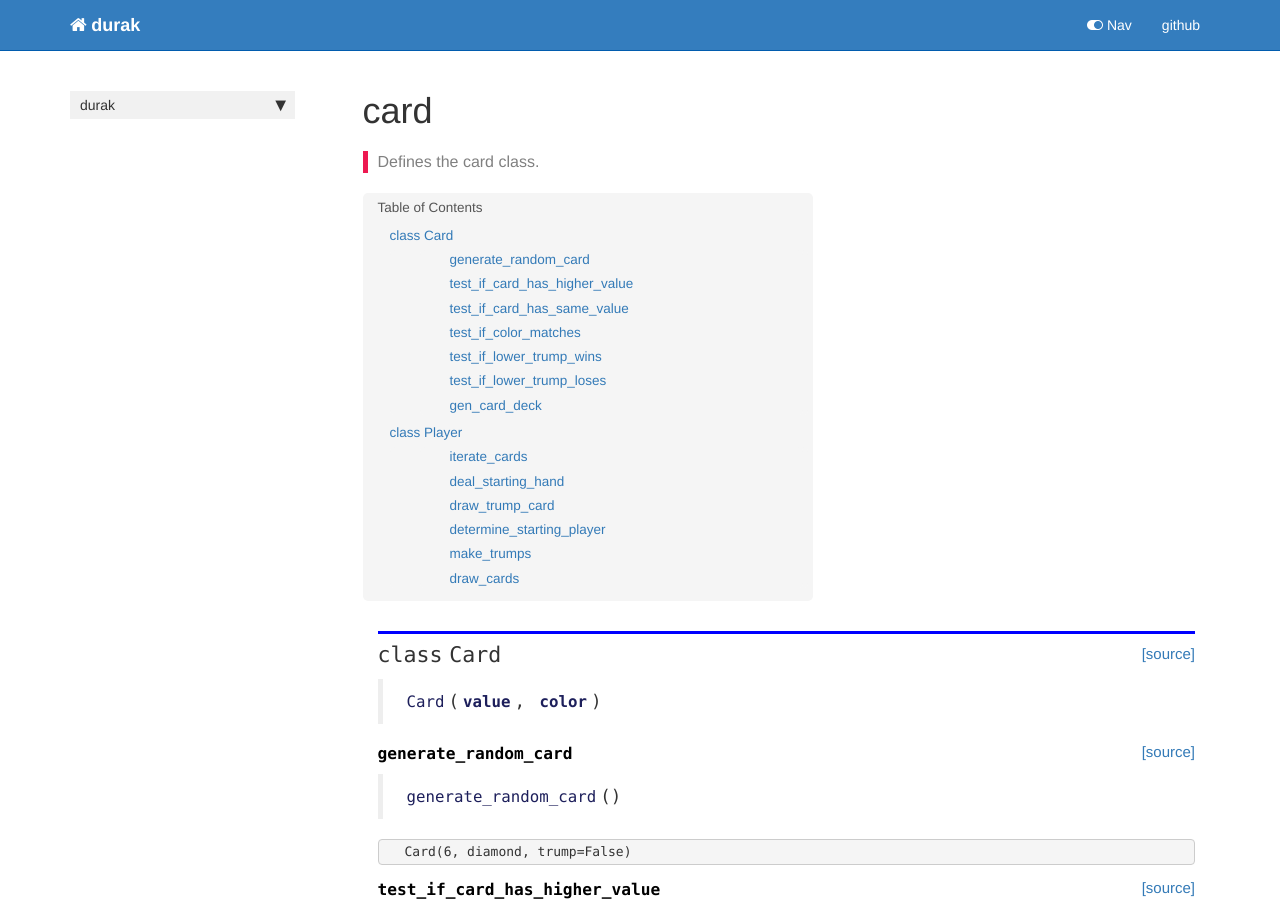
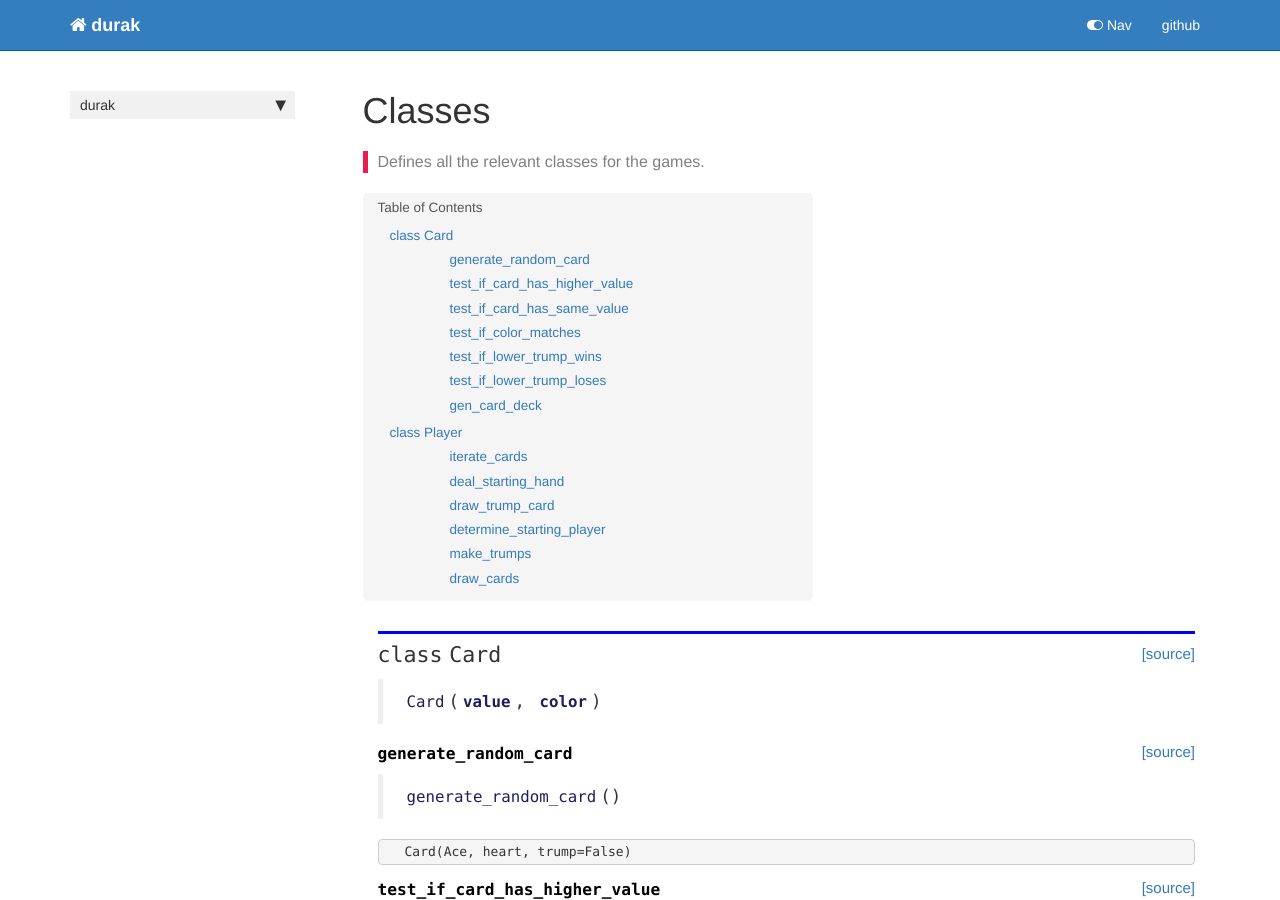
Before and after one commit to PascalPfeiffer777/durak, a Jekyll site: the page built from docs/core.html, in a window 1280 px wide and 900 px high. Built offline with Jekyll 4.4.1, drawn with Linux system fonts in a browser that asks for light colours; nearby versions of some CDN libraries; comment, search, counter and statistics services are not loaded.

Commit message:
added docs

```diff
--- a/docs/_data/sidebars/home_sidebar.yml
+++ b/docs/_data/sidebars/home_sidebar.yml
@@ -10,7 +10,7 @@ entries:
       title: Overview
       url: /
     - output: web,pdf
-      title: card
+      title: Classes
       url: core.html
     - output: web,pdf
       title: Title
--- a/docs/core.html
+++ b/docs/core.html
@@ -1,13 +1,13 @@
 ---
 
-title: card
+title: Classes
 
 
 keywords: fastai
 sidebar: home_sidebar
 
-summary: "Defines the card class."
-description: "Defines the card class."
+summary: "Defines all the relevant classes for the games.   "
+description: "Defines all the relevant classes for the games.   "
 nb_path: "00_core.ipynb"
 ---
 <!--
@@ -47,7 +47,7 @@ nb_path: "00_core.ipynb"
 
 
 <div class="output_markdown rendered_html output_subarea ">
-<h2 id="Card" class="doc_header"><code>class</code> <code>Card</code><a href="https://github.com/Pascal/durak/tree/master/durak/core.py#L15" class="source_link" style="float:right">[source]</a></h2><blockquote><p><code>Card</code>(<strong><code>value</code></strong>, <strong><code>color</code></strong>)</p>
+<h2 id="Card" class="doc_header"><code>class</code> <code>Card</code><a href="https://github.com/Pascal/durak/tree/master/durak/core.py#L14" class="source_link" style="float:right">[source]</a></h2><blockquote><p><code>Card</code>(<strong><code>value</code></strong>, <strong><code>color</code></strong>)</p>
 </blockquote>
 
 </div>
@@ -85,7 +85,7 @@ nb_path: "00_core.ipynb"
 
 
 <div class="output_markdown rendered_html output_subarea ">
-<h4 id="generate_random_card" class="doc_header"><code>generate_random_card</code><a href="https://github.com/Pascal/durak/tree/master/durak/core.py#L58" class="source_link" style="float:right">[source]</a></h4><blockquote><p><code>generate_random_card</code>()</p>
+<h4 id="generate_random_card" class="doc_header"><code>generate_random_card</code><a href="https://github.com/Pascal/durak/tree/master/durak/core.py#L57" class="source_link" style="float:right">[source]</a></h4><blockquote><p><code>generate_random_card</code>()</p>
 </blockquote>
 
 </div>
@@ -110,7 +110,7 @@ nb_path: "00_core.ipynb"
 
 
 <div class="output_text output_subarea output_execute_result">
-<pre>Card(6, diamond, trump=False)</pre>
+<pre>Card(Ace, heart, trump=False)</pre>
 </div>
 
 </div>
@@ -132,7 +132,7 @@ nb_path: "00_core.ipynb"
 
 
 <div class="output_markdown rendered_html output_subarea ">
-<h4 id="test_if_card_has_higher_value" class="doc_header"><code>test_if_card_has_higher_value</code><a href="https://github.com/Pascal/durak/tree/master/durak/core.py#L63" class="source_link" style="float:right">[source]</a></h4><blockquote><p><code>test_if_card_has_higher_value</code>()</p>
+<h4 id="test_if_card_has_higher_value" class="doc_header"><code>test_if_card_has_higher_value</code><a href="https://github.com/Pascal/durak/tree/master/durak/core.py#L62" class="source_link" style="float:right">[source]</a></h4><blockquote><p><code>test_if_card_has_higher_value</code>()</p>
 </blockquote>
 
 </div>
@@ -156,7 +156,7 @@ nb_path: "00_core.ipynb"
 
 
 <div class="output_markdown rendered_html output_subarea ">
-<h4 id="test_if_card_has_same_value" class="doc_header"><code>test_if_card_has_same_value</code><a href="https://github.com/Pascal/durak/tree/master/durak/core.py#L68" class="source_link" style="float:right">[source]</a></h4><blockquote><p><code>test_if_card_has_same_value</code>()</p>
+<h4 id="test_if_card_has_same_value" class="doc_header"><code>test_if_card_has_same_value</code><a href="https://github.com/Pascal/durak/tree/master/durak/core.py#L67" class="source_link" style="float:right">[source]</a></h4><blockquote><p><code>test_if_card_has_same_value</code>()</p>
 </blockquote>
 
 </div>
@@ -180,7 +180,7 @@ nb_path: "00_core.ipynb"
 
 
 <div class="output_markdown rendered_html output_subarea ">
-<h4 id="test_if_color_matches" class="doc_header"><code>test_if_color_matches</code><a href="https://github.com/Pascal/durak/tree/master/durak/core.py#L73" class="source_link" style="float:right">[source]</a></h4><blockquote><p><code>test_if_color_matches</code>()</p>
+<h4 id="test_if_color_matches" class="doc_header"><code>test_if_color_matches</code><a href="https://github.com/Pascal/durak/tree/master/durak/core.py#L72" class="source_link" style="float:right">[source]</a></h4><blockquote><p><code>test_if_color_matches</code>()</p>
 </blockquote>
 
 </div>
@@ -204,7 +204,7 @@ nb_path: "00_core.ipynb"
 
 
 <div class="output_markdown rendered_html output_subarea ">
-<h4 id="test_if_lower_trump_wins" class="doc_header"><code>test_if_lower_trump_wins</code><a href="https://github.com/Pascal/durak/tree/master/durak/core.py#L78" class="source_link" style="float:right">[source]</a></h4><blockquote><p><code>test_if_lower_trump_wins</code>()</p>
+<h4 id="test_if_lower_trump_wins" class="doc_header"><code>test_if_lower_trump_wins</code><a href="https://github.com/Pascal/durak/tree/master/durak/core.py#L77" class="source_link" style="float:right">[source]</a></h4><blockquote><p><code>test_if_lower_trump_wins</code>()</p>
 </blockquote>
 
 </div>
@@ -228,7 +228,7 @@ nb_path: "00_core.ipynb"
 
 
 <div class="output_markdown rendered_html output_subarea ">
-<h4 id="test_if_lower_trump_loses" class="doc_header"><code>test_if_lower_trump_loses</code><a href="https://github.com/Pascal/durak/tree/master/durak/core.py#L84" class="source_link" style="float:right">[source]</a></h4><blockquote><p><code>test_if_lower_trump_loses</code>()</p>
+<h4 id="test_if_lower_trump_loses" class="doc_header"><code>test_if_lower_trump_loses</code><a href="https://github.com/Pascal/durak/tree/master/durak/core.py#L83" class="source_link" style="float:right">[source]</a></h4><blockquote><p><code>test_if_lower_trump_loses</code>()</p>
 </blockquote>
 
 </div>
@@ -259,7 +259,7 @@ nb_path: "00_core.ipynb"
 
 
 <div class="output_markdown rendered_html output_subarea ">
-<h4 id="gen_card_deck" class="doc_header"><code>gen_card_deck</code><a href="https://github.com/Pascal/durak/tree/master/durak/core.py#L98" class="source_link" style="float:right">[source]</a></h4><blockquote><p><code>gen_card_deck</code>()</p>
+<h4 id="gen_card_deck" class="doc_header"><code>gen_card_deck</code><a href="https://github.com/Pascal/durak/tree/master/durak/core.py#L97" class="source_link" style="float:right">[source]</a></h4><blockquote><p><code>gen_card_deck</code>()</p>
 </blockquote>
 
 </div>
@@ -290,7 +290,7 @@ nb_path: "00_core.ipynb"
 
 
 <div class="output_markdown rendered_html output_subarea ">
-<h2 id="Player" class="doc_header"><code>class</code> <code>Player</code><a href="https://github.com/Pascal/durak/tree/master/durak/core.py#L107" class="source_link" style="float:right">[source]</a></h2><blockquote><p><code>Player</code>(<strong><code>name</code></strong>)</p>
+<h2 id="Player" class="doc_header"><code>class</code> <code>Player</code><a href="https://github.com/Pascal/durak/tree/master/durak/core.py#L106" class="source_link" style="float:right">[source]</a></h2><blockquote><p><code>Player</code>(<strong><code>name</code></strong>)</p>
 </blockquote>
 
 </div>
@@ -321,7 +321,7 @@ nb_path: "00_core.ipynb"
 
 
 <div class="output_markdown rendered_html output_subarea ">
-<h4 id="iterate_cards" class="doc_header"><code>iterate_cards</code><a href="https://github.com/Pascal/durak/tree/master/durak/core.py#L139" class="source_link" style="float:right">[source]</a></h4><blockquote><p><code>iterate_cards</code>(<strong><code>players</code></strong>)</p>
+<h4 id="iterate_cards" class="doc_header"><code>iterate_cards</code><a href="https://github.com/Pascal/durak/tree/master/durak/core.py#L144" class="source_link" style="float:right">[source]</a></h4><blockquote><p><code>iterate_cards</code>(<strong><code>players</code></strong>)</p>
 </blockquote>
 
 </div>
@@ -352,7 +352,7 @@ nb_path: "00_core.ipynb"
 
 
 <div class="output_markdown rendered_html output_subarea ">
-<h4 id="deal_starting_hand" class="doc_header"><code>deal_starting_hand</code><a href="https://github.com/Pascal/durak/tree/master/durak/core.py#L145" class="source_link" style="float:right">[source]</a></h4><blockquote><p><code>deal_starting_hand</code>(<strong><code>players</code></strong>, <strong><code>cards</code></strong>)</p>
+<h4 id="deal_starting_hand" class="doc_header"><code>deal_starting_hand</code><a href="https://github.com/Pascal/durak/tree/master/durak/core.py#L150" class="source_link" style="float:right">[source]</a></h4><blockquote><p><code>deal_starting_hand</code>(<strong><code>players</code></strong>, <strong><code>cards</code></strong>)</p>
 </blockquote>
 
 </div>
@@ -383,7 +383,7 @@ nb_path: "00_core.ipynb"
 
 
 <div class="output_markdown rendered_html output_subarea ">
-<h4 id="draw_trump_card" class="doc_header"><code>draw_trump_card</code><a href="https://github.com/Pascal/durak/tree/master/durak/core.py#L152" class="source_link" style="float:right">[source]</a></h4><blockquote><p><code>draw_trump_card</code>(<strong><code>cards</code></strong>)</p>
+<h4 id="draw_trump_card" class="doc_header"><code>draw_trump_card</code><a href="https://github.com/Pascal/durak/tree/master/durak/core.py#L157" class="source_link" style="float:right">[source]</a></h4><blockquote><p><code>draw_trump_card</code>(<strong><code>cards</code></strong>)</p>
 </blockquote>
 
 </div>
@@ -414,7 +414,7 @@ nb_path: "00_core.ipynb"
 
 
 <div class="output_markdown rendered_html output_subarea ">
-<h4 id="determine_starting_player" class="doc_header"><code>determine_starting_player</code><a href="https://github.com/Pascal/durak/tree/master/durak/core.py#L158" class="source_link" style="float:right">[source]</a></h4><blockquote><p><code>determine_starting_player</code>(<strong><code>players</code></strong>)</p>
+<h4 id="determine_starting_player" class="doc_header"><code>determine_starting_player</code><a href="https://github.com/Pascal/durak/tree/master/durak/core.py#L163" class="source_link" style="float:right">[source]</a></h4><blockquote><p><code>determine_starting_player</code>(<strong><code>players</code></strong>)</p>
 </blockquote>
 
 </div>
@@ -445,7 +445,7 @@ nb_path: "00_core.ipynb"
 
 
 <div class="output_markdown rendered_html output_subarea ">
-<h4 id="make_trumps" class="doc_header"><code>make_trumps</code><a href="https://github.com/Pascal/durak/tree/master/durak/core.py#L163" class="source_link" style="float:right">[source]</a></h4><blockquote><p><code>make_trumps</code>(<strong><code>players</code></strong>, <strong><code>trump</code></strong>)</p>
+<h4 id="make_trumps" class="doc_header"><code>make_trumps</code><a href="https://github.com/Pascal/durak/tree/master/durak/core.py#L168" class="source_link" style="float:right">[source]</a></h4><blockquote><p><code>make_trumps</code>(<strong><code>players</code></strong>, <strong><code>trump</code></strong>)</p>
 </blockquote>
 
 </div>
@@ -476,7 +476,7 @@ nb_path: "00_core.ipynb"
 
 
 <div class="output_markdown rendered_html output_subarea ">
-<h4 id="draw_cards" class="doc_header"><code>draw_cards</code><a href="https://github.com/Pascal/durak/tree/master/durak/core.py#L169" class="source_link" style="float:right">[source]</a></h4><blockquote><p><code>draw_cards</code>(<strong><code>players</code></strong>, <strong><code>cards</code></strong>)</p>
+<h4 id="draw_cards" class="doc_header"><code>draw_cards</code><a href="https://github.com/Pascal/durak/tree/master/durak/core.py#L174" class="source_link" style="float:right">[source]</a></h4><blockquote><p><code>draw_cards</code>(<strong><code>players</code></strong>, <strong><code>cards</code></strong>)</p>
 </blockquote>
 
 </div>
--- a/docs/sidebar.json
+++ b/docs/sidebar.json
@@ -1,7 +1,7 @@
 {
   "durak": {
     "Overview": "/",
-    "card": "core.html",
+    "Classes": "core.html",
     "Title": "Game.html"
   }
 }
```
Also changed, not shown: README.md, 1 other file.
